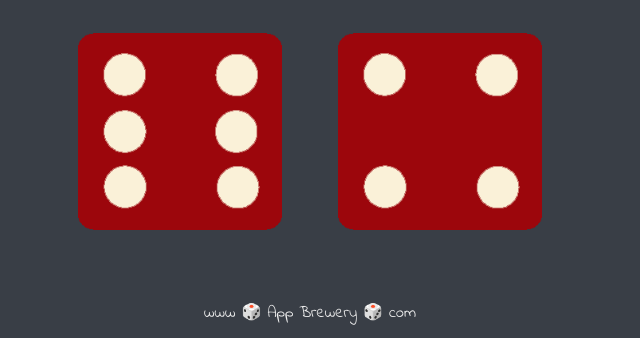
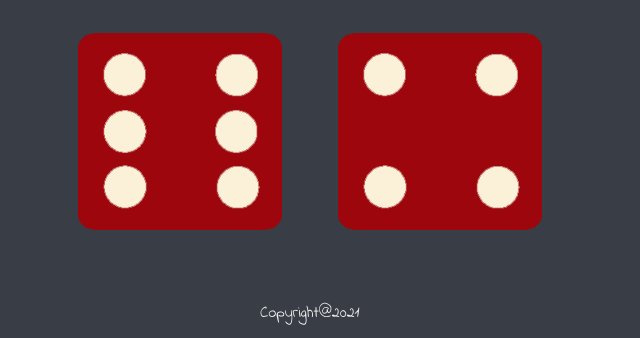
Before and after one commit to alisharaj2607/dice-game, a plain HTML site: page index.html in a window 1280 px wide. Shown: the part 462-800 px from the top of the page, without its empty margins (330-970 px from the left). Drawn offline with Linux system fonts and the light colour scheme.

Commit message:
Update index.html

```diff
--- a/index.html
+++ b/index.html
@@ -27,6 +27,6 @@
   </body>
 
   <footer>
-    www 🎲 App Brewery 🎲 com
+    Copyright@2021
   </footer>
 </html>
```
